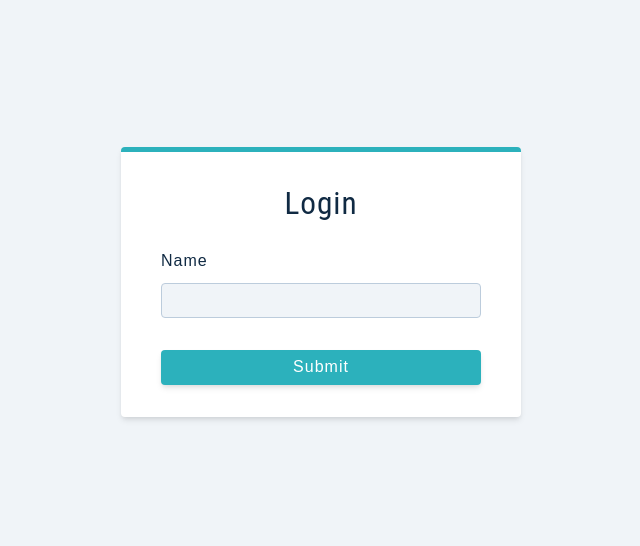
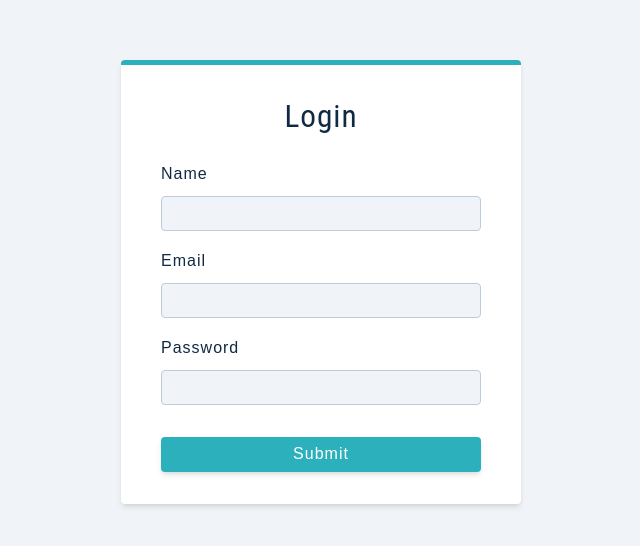
Before and after one commit to peterhagenson/mern-jobify, a React (Create React App) app in the folder client/: page /register in a window 1280 px wide. Shown: the part 118-664 px from the top of the page, without its empty margins (319-959 px from the left). Built offline with nearby package versions, Linux system fonts and the light colour scheme.

Commit message:
create FormRow component and finished login ui

```diff
--- /dev/null
+++ b/client/src/components/FormRow.js
@@ -0,0 +1,13 @@
+import React from 'react'
+
+const FormRow = ({ type, name, value, handleChange, labelText }) => {
+    return (
+        <div className='form-row'>
+            <label htmlFor={name} className='form-label'>{labelText || name}
+            </label>
+            <input type={type} value={value} name={name} onChange={handleChange} className='form-input' />
+        </div>
+    )
+}
+
+export default FormRow;
--- a/client/src/components/index.js
+++ b/client/src/components/index.js
@@ -1,3 +1,4 @@
 import Logo from "../components/Logo";
+import FormRow from "../components/FormRow";
 
-export { Logo };
+export { Logo, FormRow };
--- a/client/src/pages/register.js
+++ b/client/src/pages/register.js
@@ -1,6 +1,6 @@
 
 import { useState, useEffect } from 'react';
-import { Logo } from '../components';
+import { Logo, FormRow } from '../components';
 import { Wrapper } from '../assets/wrappers/RegisterPage.js';
 
 const initialState = {
@@ -28,12 +28,11 @@
                 <Logo />
                 <h3>Login</h3>
                 {/*name input */}
-                <div className='form-row'>
-                    <label htmlFor='name' className='form-label'>name
-                    </label>
-                    <input type='text' value={values.name} name="name" onChange={handleChange} className='form-input' />
-
-                </div>
+                <FormRow type='text' name='name' value={values.name} handleChange={handleChange} />
+                {/*email input */}
+                <FormRow type='email' name='email' value={values.email} handleChange={handleChange} />
+                {/*email input */}
+                <FormRow type='password' name='password' value={values.password} handleChange={handleChange} />
                 <button type="submit" className="btn btn-block" >submit</button>
             </form>
         </Wrapper >
```
